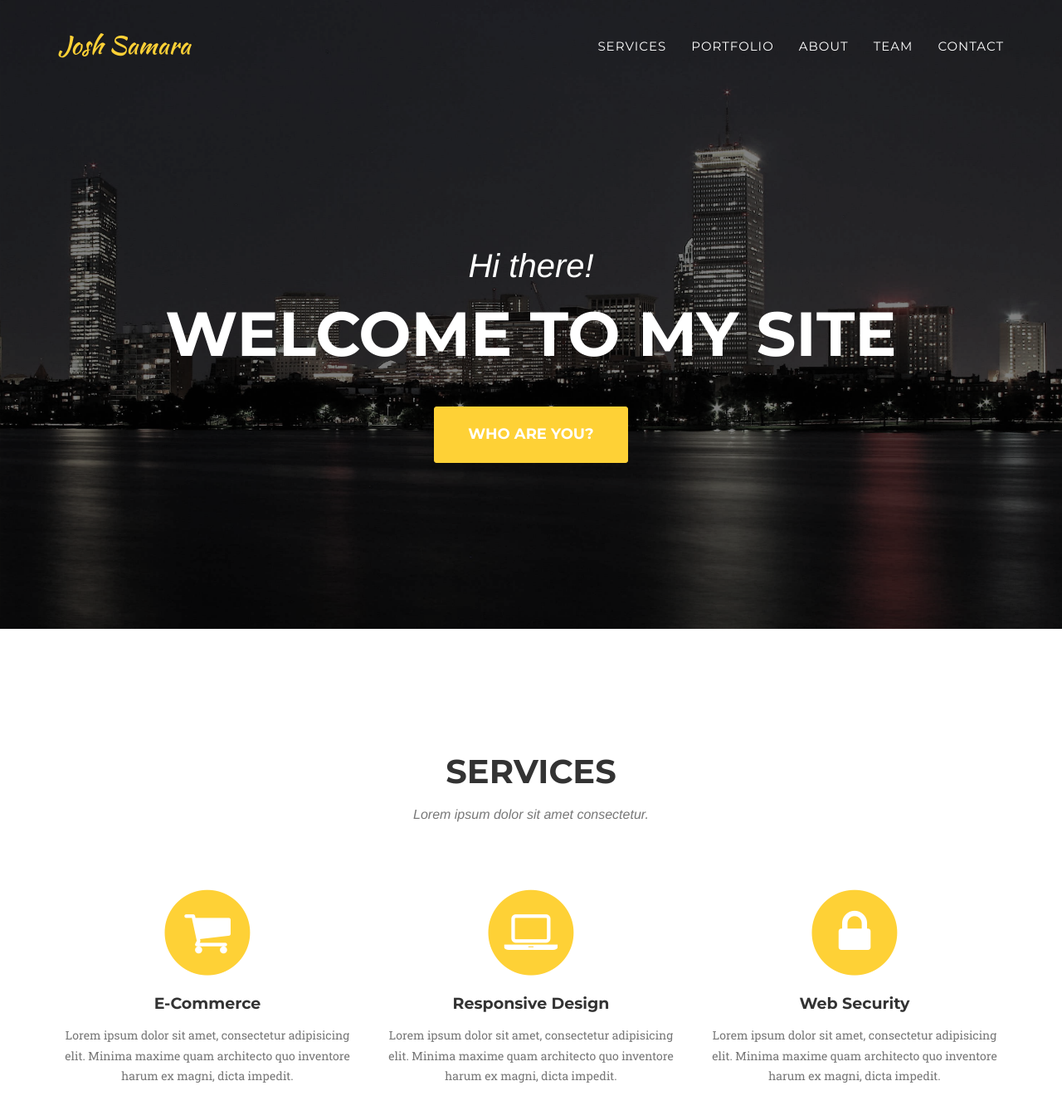
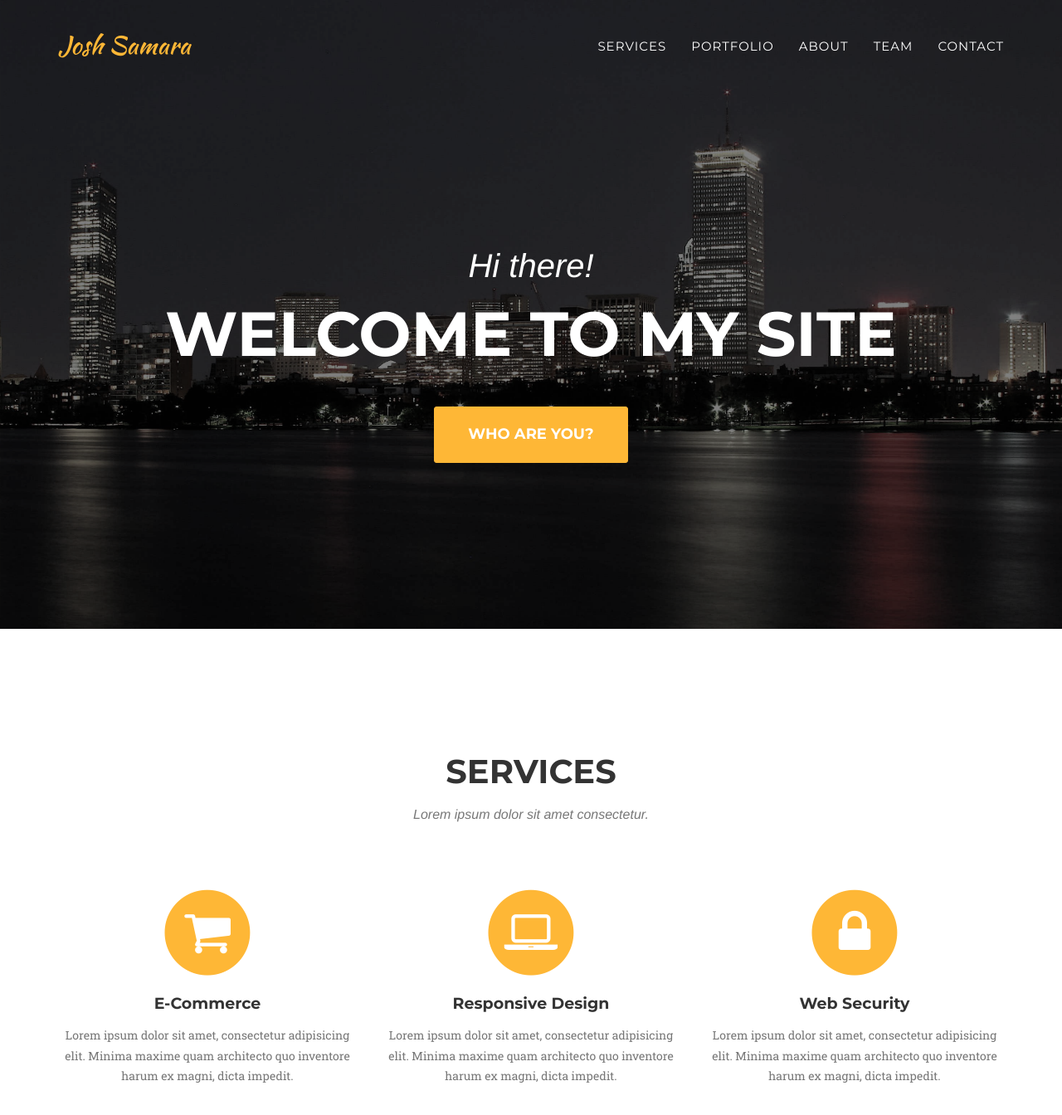
Before and after one commit to joshsamara/joshsamara.github.io, a Jekyll site: the page built from index.html, in a window 1280 px wide and 1400 px high. Shown: the top 1344 px of the window at 83% size. Built offline with Jekyll 4.4.1, drawn with Linux system fonts in a browser that asks for light colours; some web fonts are replaced.

Commit message:
Darken color scheme slightly

```diff
--- a/_config.yml
+++ b/_config.yml
@@ -7,8 +7,8 @@
 
 # Color settings (hex-codes without the leading hash-tag)
 color:
-  primary: fed136
-  secondary: fec503
+  primary: feb736
+  secondary: ffa400
   secondary-dark: 333
 
 # Team names, titles and social links
```
